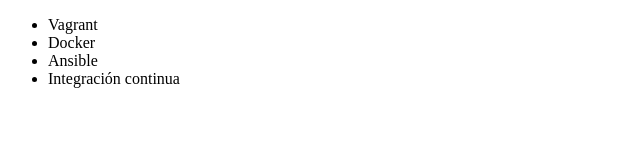
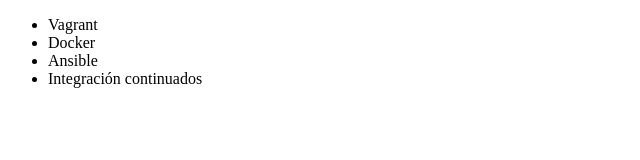
Before and after one commit to mettalhero/alura-git, a plain HTML site: page index.html in a window 1280 px wide. Shown: the full height of the page, 0-640 px from the left. Drawn offline with Linux system fonts and the light colour scheme.

Commit message:
arreglo de sintaxis en el archivo

```diff
--- a/index.html
+++ b/index.html
@@ -11,7 +11,7 @@
         <li> Vagrant </li>
         <li> Docker </li>
         <li> Ansible </li>
-        <li> Integración continua </li>
+        <li> Integración continuados </li>
     </ul>
 </body>
 
```
